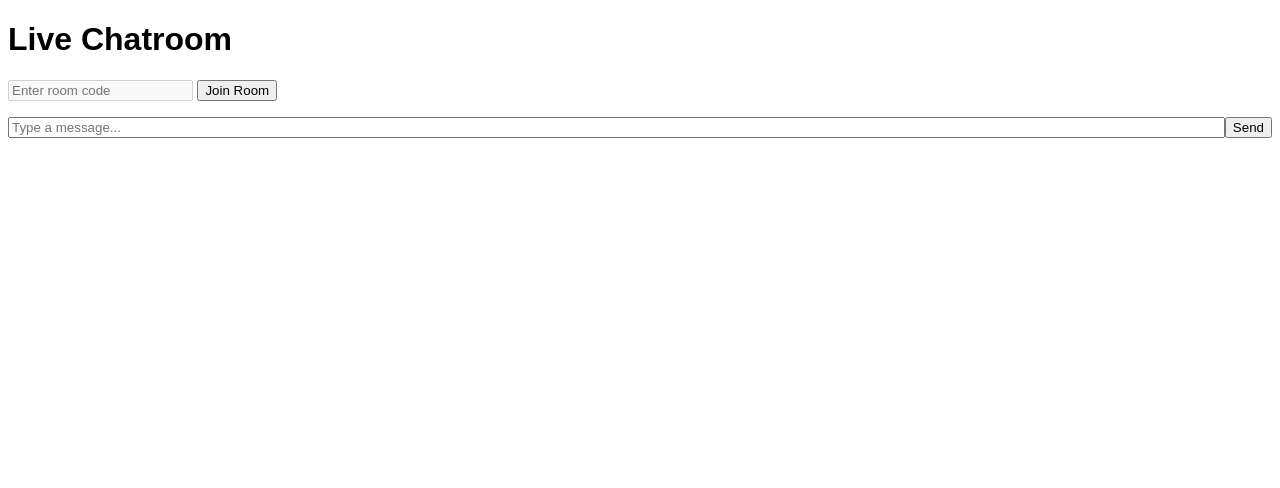
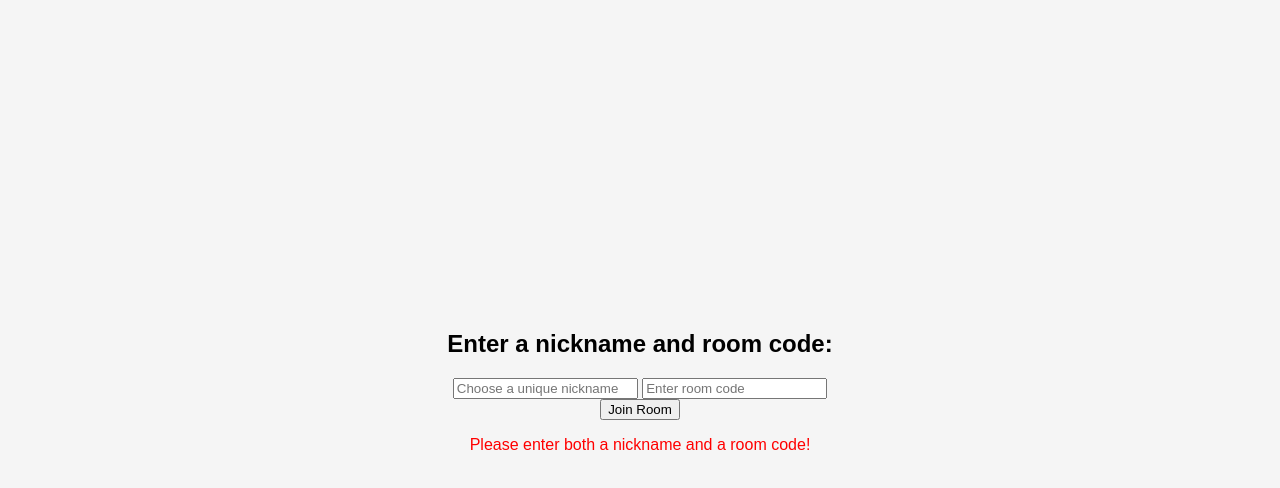
Before and after one commit to GeoFlame/GeoChat, a website: page public/index.html in a window 1280 px wide. Both pictures are taken after a click on the button "Join Room". Drawn offline with nearby package versions, Linux system fonts and the light colour scheme; no server answers.

Commit message:
Update index.html

```diff
--- a/public/index.html
+++ b/public/index.html
@@ -6,46 +6,91 @@
     <title>Live Chatroom</title>
     <style>
         /* Quick styling */
-        body { font-family: Arial, sans-serif; }
-        #messages { list-style-type: none; padding: 0; }
+        body {
+            font-family: Arial, sans-serif;
+            display: flex;
+            flex-direction: column;
+            align-items: center;
+            justify-content: center;
+            min-height: 100vh;
+            margin: 0;
+            background-color: #f5f5f5;
+        }
+        #nicknamePrompt, #chatroom {
+            max-width: 400px;
+            width: 100%;
+            text-align: center;
+            margin-bottom: 20px;
+        }
+        #messages {
+            list-style-type: none;
+            padding: 0;
+            height: 300px;
+            overflow-y: auto;
+            background-color: #fff;
+            border: 1px solid #ddd;
+            margin: 20px 0;
+            padding: 10px;
+        }
         #form { display: flex; }
-        #input { flex-grow: 1; }
+        #input { flex-grow: 1; padding: 8px; }
+        #errorMsg { color: red; }
     </style>
 </head>
 <body>
-    <h1>Live Chatroom</h1>
-    <input id="roomCode" placeholder="Enter room code" />
+    <div id="nicknamePrompt">
+        <h2>Enter a nickname and room code:</h2>
+        <input type="text" id="nicknameInput" placeholder="Choose a unique nickname" />
+        <input type="text" id="roomCode" placeholder="Enter room code" />
         <button onclick="joinRoom()">Join Room</button>
+        <p id="errorMsg"></p>
+    </div>
+
+    <div id="chatroom" style="display:none;">
+        <h2>Live Chatroom</h2>
         <ul id="messages"></ul>
         <form id="form" onsubmit="sendMessage(event)">
             <input id="input" autocomplete="off" placeholder="Type a message..." />
             <button>Send</button>
         </form>
+    </div>
 
     <script src="/socket.io/socket.io.js"></script>
     <script>
         const socket = io();
         let roomCode = '';
+        let nickname = '';
 
         function joinRoom() {
-            roomCode = document.getElementById('roomCode').value;
-            socket.emit('joinRoom', roomCode);
-            document.getElementById('roomCode').disabled = true;
+            roomCode = document.getElementById('roomCode').value.trim();
+            nickname = document.getElementById('nicknameInput').value.trim();
+            if (!roomCode || !nickname) {
+                document.getElementById('errorMsg').innerText = "Please enter both a nickname and a room code!";
+                return;
+            }
+            socket.emit('joinRoom', { roomCode, nickname }, (isNicknameTaken) => {
+                if (isNicknameTaken) {
+                    document.getElementById('errorMsg').innerText = "Nickname already taken!";
+                } else {
+                    document.getElementById('nicknamePrompt').style.display = 'none';
+                    document.getElementById('chatroom').style.display = 'block';
+                }
+            });
         }
 
         socket.on('chatHistory', (messages) => {
             messages.forEach((msg) => addMessage(msg));
         });
 
-        socket.on('chatMessage', (message) => {
-            addMessage(message);
+        socket.on('chatMessage', ({ nickname, message }) => {
+            addMessage(`[${nickname}]: ${message}`);
         });
 
         function sendMessage(event) {
             event.preventDefault();
             const input = document.getElementById('input');
             if (input.value) {
-                socket.emit('chatMessage', { roomCode, message: input.value });
+                socket.emit('chatMessage', { roomCode, nickname, message: input.value });
                 input.value = '';
             }
         }
@@ -54,6 +99,7 @@
             const item = document.createElement('li');
             item.textContent = message;
             document.getElementById('messages').appendChild(item);
+            document.getElementById('messages').scrollTop = document.getElementById('messages').scrollHeight;
         }
     </script>
 </body>
```
Lines whose indentation alone changed are shown as unchanged.
